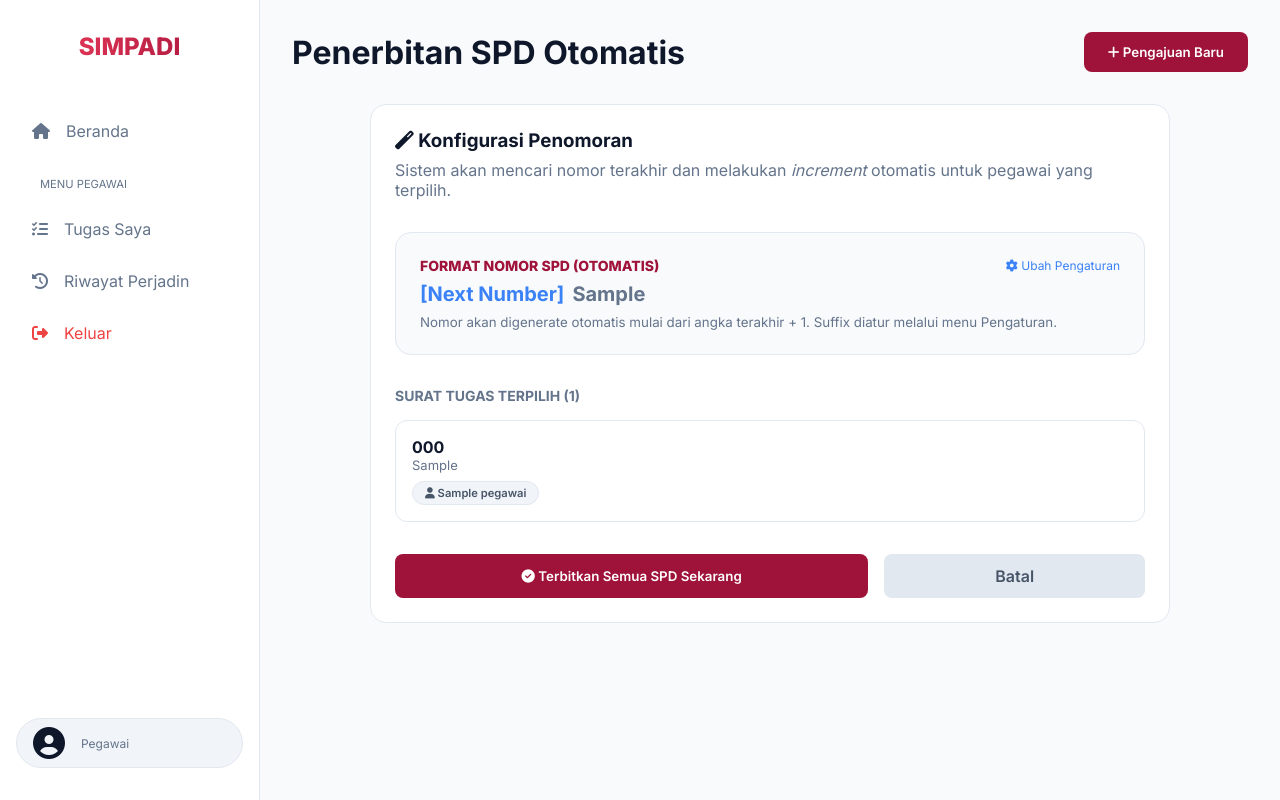
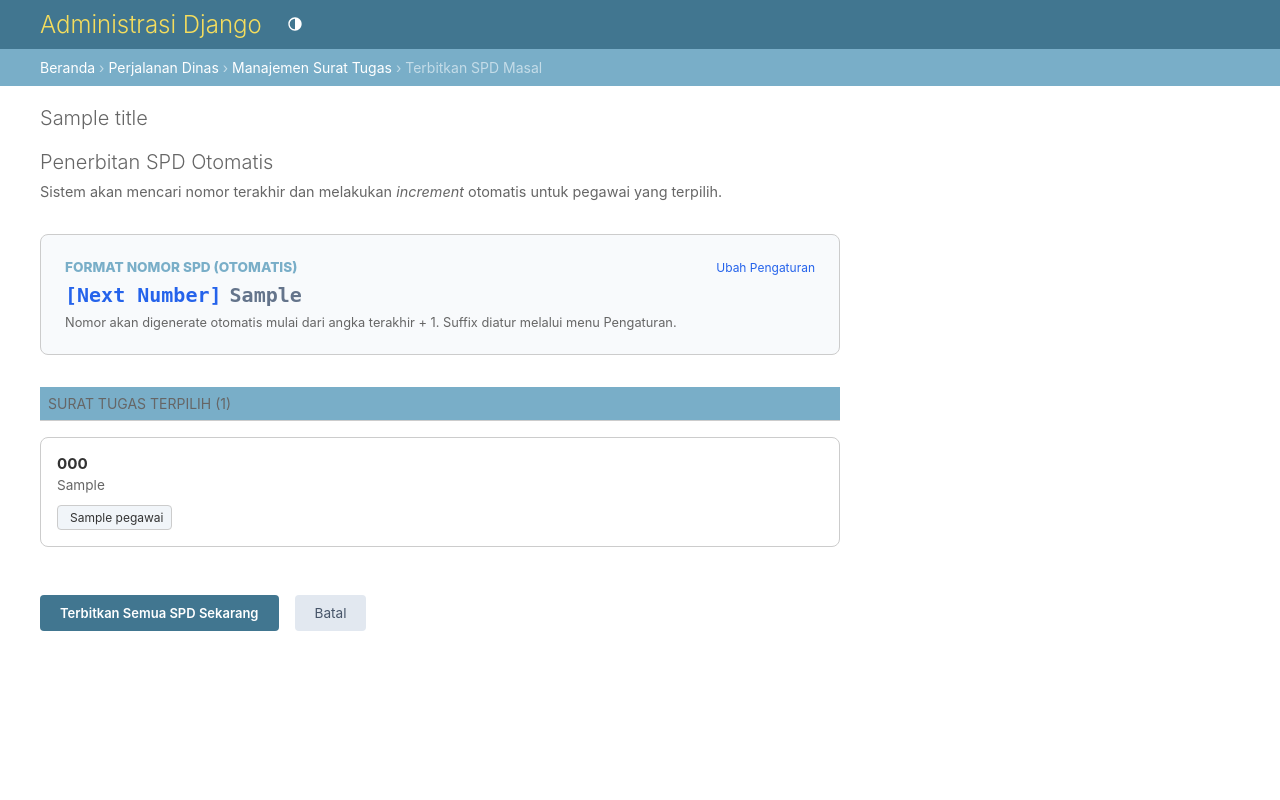
Before and after one commit to kpukonutbeta/simpadi, a Django app: template templates/perjalanan/admin_generate_spd.html in a window 1280 px wide. Run offline with Django 4.2, Linux system fonts and the light colour scheme; tables that the repository leaves empty hold one stand-in row (values such as "Sample post"); the template is opened without the code that fills it: values that come from a table or form of the project are taken from there, most other values are stand-ins (such as "Sample title", 1, 10 or a date in 2020).

Commit message:
generate bulk admin style

```diff
--- a/templates/perjalanan/admin_generate_spd.html
+++ b/templates/perjalanan/admin_generate_spd.html
@@ -1,48 +1,55 @@
-{% extends 'base.html' %}
+{% extends 'admin/base_site.html' %}
 {% load static %}
 
-{% block title %}Terbitkan SPD Masal - SIMPADI{% endblock %}
+{% block title %}Terbitkan SPD Masal | SIMPADI Admin{% endblock %}
 
-{% block page_title %}Penerbitan SPD Otomatis{% endblock %}
+{% block breadcrumbs %}
+<div class="breadcrumbs">
+<a href="{% url 'admin:index' %}">Beranda</a>
+&rsaquo; <a href="/admin/perjalanan/">Perjalanan Dinas</a>
+&rsaquo; <a href="/admin/perjalanan/surattugas/">Manajemen Surat Tugas</a>
+&rsaquo; Terbitkan SPD Masal
+</div>
+{% endblock %}
 
 {% block content %}
-<div class="card" style="max-width: 800px; margin: 0 auto;">
+<div id="content-main" style="max-width: 800px; margin: 0 auto; background: var(--body-bg, #fff); color: var(--body-fg, #333);">
     <div style="margin-bottom: 2rem;">
-        <h3 style="margin-bottom: 0.5rem;"><i class="fas fa-magic"></i> Konfigurasi Penomoran</h3>
-        <p style="color: var(--text-muted);">Sistem akan mencari nomor terakhir dan melakukan <i>increment</i> otomatis untuk pegawai yang terpilih.</p>
+        <h1 style="margin-bottom: 0.5rem;"><i class="fas fa-magic"></i> Penerbitan SPD Otomatis</h1>
+        <p style="color: var(--text-muted, #666); font-size: 0.9rem;">Sistem akan mencari nomor terakhir dan melakukan <i>increment</i> otomatis untuk pegawai yang terpilih.</p>
     </div>
 
     <form method="post">
         {% csrf_token %}
 
-        <div class="form-group" style="margin-bottom: 2rem; background: #f8fafc; padding: 1.5rem; border-radius: 1rem; border: 1px solid var(--border);">
+        <div class="module" style="margin-bottom: 2rem; background: var(--darker-bg, #f8fafc); padding: 1.5rem; border-radius: 8px; border: 1px solid var(--border-color, #ddd);">
             <div style="display: flex; justify-content: space-between; align-items: center; margin-bottom: 0.5rem;">
-                <label class="form-label" style="color: var(--primary); font-weight: 800; margin: 0;">FORMAT NOMOR SPD (OTOMATIS)</label>
-                <a href="/admin/perjalanan/pengaturannomorspd/" target="_blank" style="font-size: 0.75rem; color: #3b82f6; text-decoration: none;">
+                <label style="color: var(--primary, #2563eb); font-weight: 800; margin: 0; font-size: 0.85rem; text-transform: uppercase;">Format Nomor SPD (Otomatis)</label>
+                <a href="/admin/perjalanan/pengaturannomorspd/" target="_blank" style="font-size: 0.75rem; color: #2563eb; text-decoration: none;">
                     <i class="fas fa-cog"></i> Ubah Pengaturan
                 </a>
             </div>
-            <div style="display: flex; align-items: center; gap: 0.5rem; font-family: monospace; font-size: 1.25rem; font-weight: 700; color: #1e293b;">
-                <span style="color: #3b82f6;">[Next Number]</span>
+            <div style="display: flex; align-items: center; gap: 0.5rem; font-family: monospace; font-size: 1.25rem; font-weight: 700; color: var(--body-fg, #1e293b);">
+                <span style="color: #2563eb;">[Next Number]</span>
                 <span style="color: #64748b;">{{ default_suffix }}</span>
             </div>
-            <small style="display: block; margin-top: 0.5rem; color: var(--text-muted);">
+            <small style="display: block; margin-top: 0.5rem; color: var(--text-muted, #666); font-size: 0.8rem;">
                 Nomor akan digenerate otomatis mulai dari angka terakhir + 1. Suffix diatur melalui menu Pengaturan.
             </small>
         </div>
 
-
-
-        <div style="margin-bottom: 2rem;">
-            <h4 style="font-size: 0.875rem; color: var(--text-muted); text-transform: uppercase; margin-bottom: 1rem;">Surat Tugas Terpilih ({{ surat_tugas_list|length }})</h4>
+        <div class="module" style="margin-bottom: 2rem;">
+            <h2 style="font-size: 0.875rem; color: var(--text-muted, #666); text-transform: uppercase; margin-bottom: 1rem; border-bottom: 1px solid var(--border-color, #ddd); padding-bottom: 0.5rem;">
+                Surat Tugas Terpilih ({{ surat_tugas_list|length }})
+            </h2>
             <div style="display: grid; gap: 0.75rem;">
                 {% for st in surat_tugas_list %}
-                <div style="padding: 1rem; border: 1px solid var(--border); border-radius: 0.75rem; background: white;">
-                    <div style="font-weight: 700;">{{ st.nomor_surat }}</div>
-                    <div style="font-size: 0.8125rem; color: var(--text-muted); margin-bottom: 0.5rem;">{{ st.perihal }}</div>
+                <div style="padding: 1rem; border: 1px solid var(--border-color, #ddd); border-radius: 8px; background: var(--body-bg, #fff);">
+                    <div style="font-weight: 700; font-size: 0.95rem; margin-bottom: 0.25rem;">{{ st.nomor_surat }}</div>
+                    <div style="font-size: 0.85rem; color: var(--text-muted, #666); margin-bottom: 0.75rem;">{{ st.perihal }}</div>
                     <div style="display: flex; flex-wrap: wrap; gap: 0.5rem;">
                         {% for p in st.pegawai.all %}
-                        <span class="badge" style="background: #f1f5f9; color: #475569; font-size: 0.7rem; border: 1px solid #e2e8f0;">
+                        <span style="background: var(--darker-bg, #f1f5f9); color: var(--body-fg, #475569); font-size: 0.75rem; border: 1px solid var(--border-color, #e2e8f0); padding: 0.25rem 0.5rem; border-radius: 4px; display: inline-flex; align-items: center; gap: 4px;">
                             <i class="fas fa-user"></i> {{ p.nama }}
                         </span>
                         {% endfor %}
@@ -52,19 +59,10 @@
             </div>
         </div>
 
-        <div style="display: flex; gap: 1rem;">
-            <button type="submit" class="btn btn-primary" style="flex: 2;">
-                <i class="fas fa-check-circle"></i> Terbitkan Semua SPD Sekarang
-            </button>
-            <a href="/admin/perjalanan/surattugas/" class="btn" style="background: #e2e8f0; color: #475569; flex: 1; text-align: center; text-decoration: none;">Batal</a>
+        <div class="submit-row" style="display: flex; gap: 1rem; padding: 1rem 0; margin: 0; background: none; border: none; justify-content: flex-start; align-items: center;">
+            <input type="submit" value="Terbitkan Semua SPD Sekarang" class="default" style="float: none; margin: 0; padding: 10px 20px; font-weight: 600; cursor: pointer;">
+            <a href="/admin/perjalanan/surattugas/" class="closelink" style="display: inline-block; padding: 10px 20px; background: #e2e8f0; color: #475569; border-radius: 4px; text-decoration: none; font-size: 0.85rem; text-align: center; line-height: 1.2;">Batal</a>
         </div>
     </form>
 </div>
-
-<style>
-    .form-group { margin-bottom: 1.25rem; }
-    .form-label { display: block; font-size: 0.875rem; font-weight: 600; margin-bottom: 0.5rem; }
-    .form-control { width: 100%; padding: 0.75rem 1rem; border: 1px solid var(--border); border-radius: 0.5rem; }
-    .grid-2 { display: grid; grid-template-columns: 1fr 1fr; gap: 1.5rem; }
-</style>
 {% endblock %}
```
Also changed, not shown: perjalanan/views.py (+10 -1 lines), static/js/admin_filter.js (+68 -0 lines), templates/perjalanan/ajukan_form.html (+58 -1 lines).
